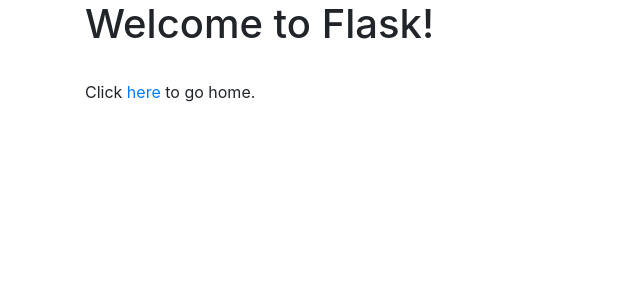
After one commit to mcgnly/flask_intro, a Flask app: page /welcome in a window 1280 px wide. The commit adds this page. Shown: the top 300 px of the page, without its empty margins (0-640 px from the left). Run offline with Flask 2, Linux system fonts and the light colour scheme; some libraries are stand-ins or nearby versions.

Commit message:
add welcome route add welcome html

```diff
--- a/app.py
+++ b/app.py
@@ -1,4 +1,4 @@
-from flask import Flask
+from flask import Flask, render_template
 
 app = Flask(__name__)
 
@@ -6,5 +6,10 @@
 def home():
 	return "hello world"
 
+@app.route('/welcome')
+def welcomw():
+	return render_template ("welcome.html")
+
+
 if __name__ == '__main__':
 	app.run(debug=True)
--- a/templates/template.html
+++ b/templates/template.html
@@ -1,7 +1,7 @@
 <!doctype html>
   <html>
     <head>
-      <title>Flaskr</title>
+      <title>Flask intro</title>
     </head>
     <body>
         <div class ="container">
--- /dev/null
+++ b/templates/welcome.html
@@ -0,0 +1,15 @@
+<!DOCTYPE html>
+<html>
+  <head>
+    <title>Flask Intro</title>
+    <meta name="viewport" content="width=device-width, initial-scale=1.0">
+    <link href="static/bootstrap.min.css" rel="stylesheet" media="screen">
+  </head>
+  <body>
+    <div class="container">
+      <h1>Welcome to Flask!</h2>
+      <br>
+      <p>Click <a href="/">here</a> to go home.</p>
+    </div>
+  </body>
+</html>
```
